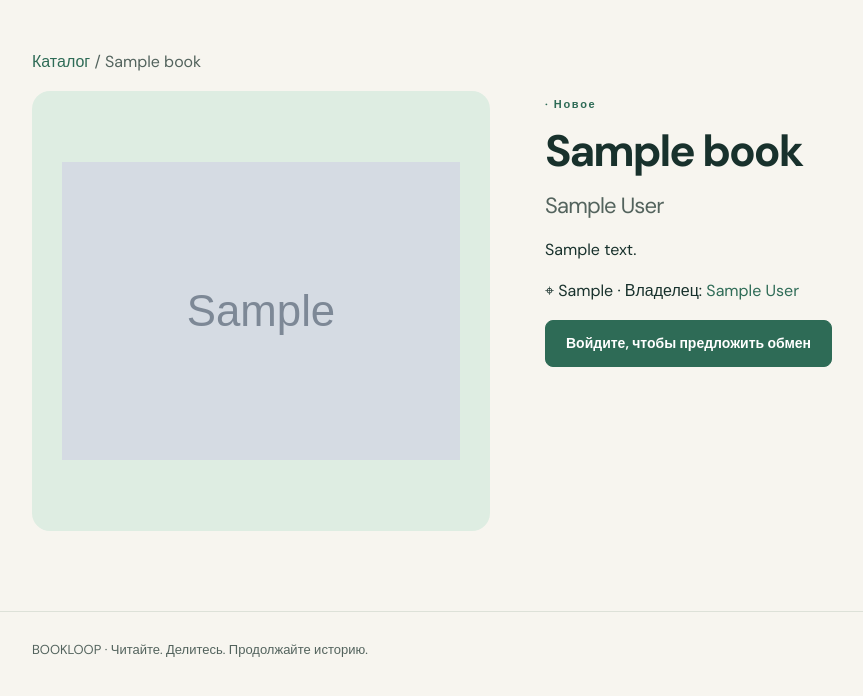
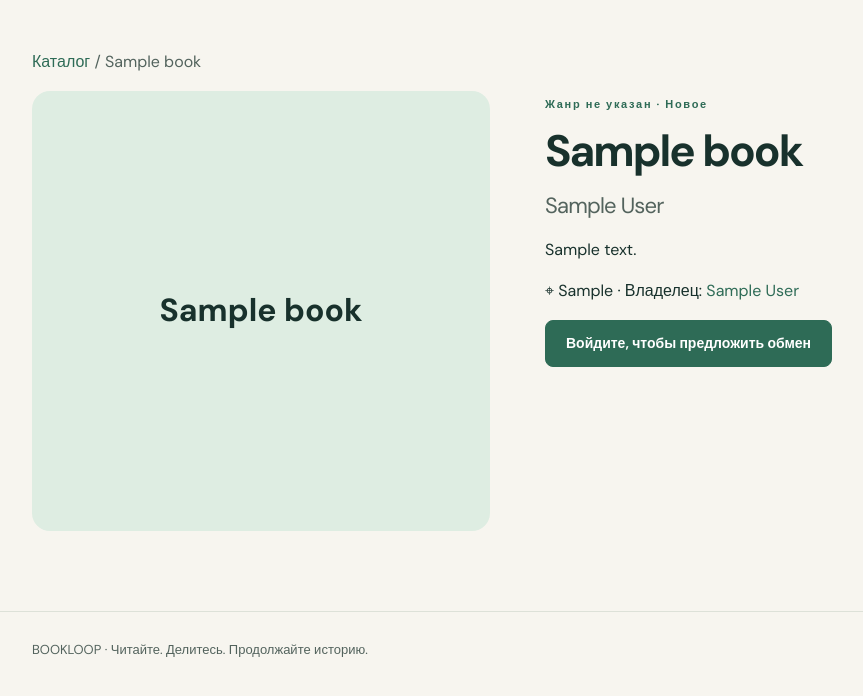
Before and after one commit to camapulya73/BOOKLOOP, a Django app: page /books/1/ in a window 1280 px wide. Shown: the part 77-773 px from the top of the page, without its empty margins (8-871 px from the left). Run offline with Django 4.2, Linux system fonts and the light colour scheme; tables that the repository leaves empty hold one stand-in row (values such as "Sample post"); grey boxes marked "Sample" are stand-in pictures; parts of the project's set-up code (start-up, migrations or seed data) failed here and were passed over.

Commit message:
Исправленна передача полей книги в шаблон

```diff
--- a/books/templates/books/book_detail.html
+++ b/books/templates/books/book_detail.html
@@ -1,62 +1,59 @@
 {% extends 'books/base.html' %}
 {% block content %}
     <p class="muted">
-        <a href="{% url 'catalog' %}">
-            Каталог
-        </a>
+        <a href="{% url 'catalog' %}">Каталог</a>
         /
-        {{ book.title }}
+        {{ book.book.title }}
     </p>
+
     <section class="detail">
         <div class="detailcover">
-            {% if book.cover %}
-                <img src="{{ book.cover.url }}" alt="Обложка {{ book.title }}">
-            {% else %}
-                {{ book.title }}
-            {% endif %}
+            {{ book.book.title }}
         </div>
+
         <div>
             <span class="eyebrow">
-                {{ book.category.name }}
+                {% for genre in book.book.genres.all %}
+                    {{ genre.name }}{% if not forloop.last %}, {% endif %}
+                {% empty %}
+                    Жанр не указан
+                {% endfor %}
                 ·
                 {{ book.get_condition_display }}
             </span>
-            <h1>
-                {{ book.title }}
-            </h1>
-            <h2>
-                {{ book.author }}
-            </h2>
+
+            <h1>{{ book.book.title }}</h1>
+            <h2>{{ book.book.author }}</h2>
+
             <p>
-                {{ book.description|default:'Владелец готов передать эту книгу следующему читателю.' }}
+                {{ book.book.description|default:'Владелец готов передать эту книгу следующему читателю.' }}
             </p>
+
             <p>
-                ⌖
-                {{ book.city }}
+                ⌖ {{ book.city }}
                 · Владелец:
                 <a href="{% url 'public_profile' book.owner.reader.email %}">
-                    {{ book.owner.username }}
+                    {{ book.owner.reader.username }}
                 </a>
             </p>
+
             {% if user.is_authenticated %}
                 {% if user != book.owner.reader %}
                     <form method="post" action="{% url 'propose_exchange' book.pk %}">
                         {% csrf_token %}
-                        <button class="button">
-                            Предложить обмен
-                        </button>
+                        <button class="button">Предложить обмен</button>
                     </form>
+
                     <form method="post" action="{% url 'toggle_favorite' book.pk %}" data-favorite-form>
                         {% csrf_token %}
-                        <button class="button light" type="submit" aria-pressed="{{ is_favorite|yesno:'true,false' }}">
+                        <button class="button light" type="submit"
+                                aria-pressed="{{ is_favorite|yesno:'true,false' }}">
                             {% if is_favorite %}Убрать из избранного{% else %}В избранное ♡{% endif %}
                         </button>
                         <span class="muted" data-favorite-status role="status" aria-live="polite"></span>
                     </form>
                 {% else %}
-                    <p class="notice">
-                        Это ваша книга.
-                    </p>
+                    <p class="notice">Это ваша книга.</p>
                 {% endif %}
             {% else %}
                 <a class="button" href="{% url 'login' %}?next={{ request.path }}">
```
